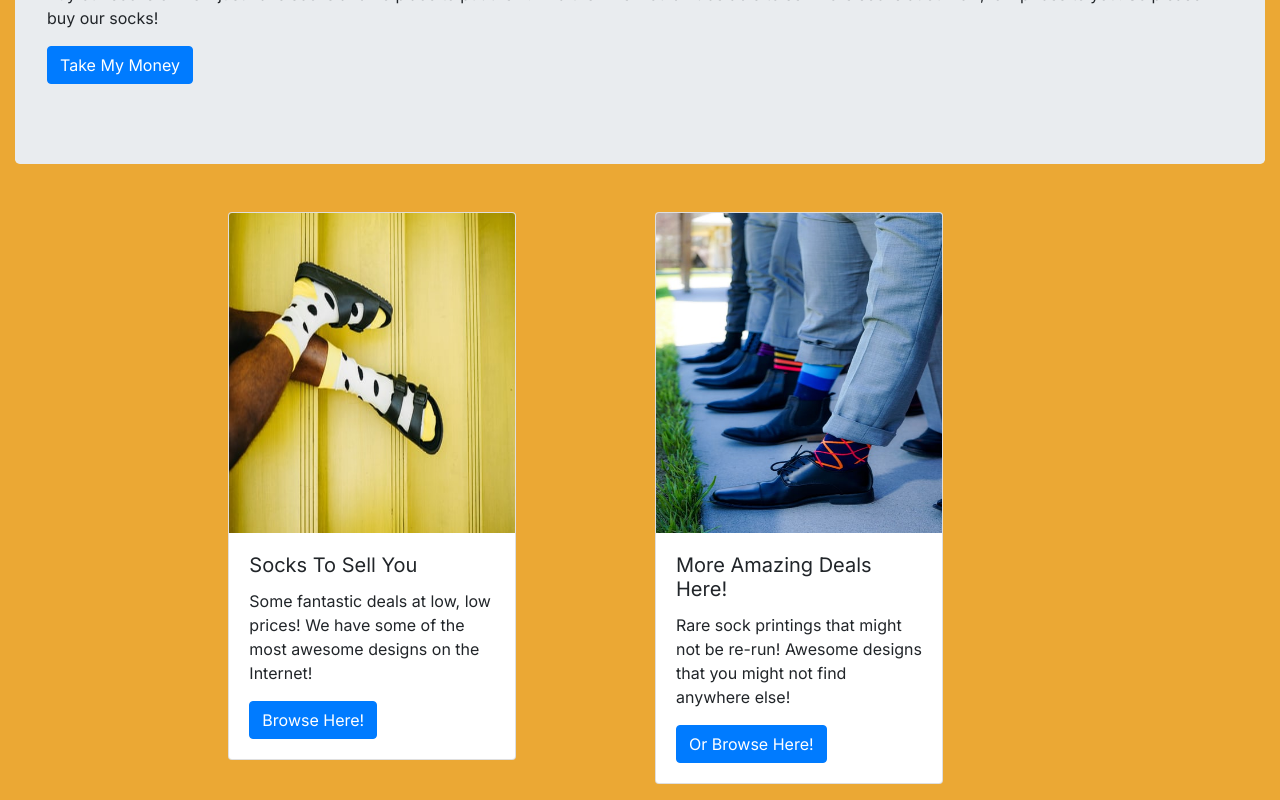
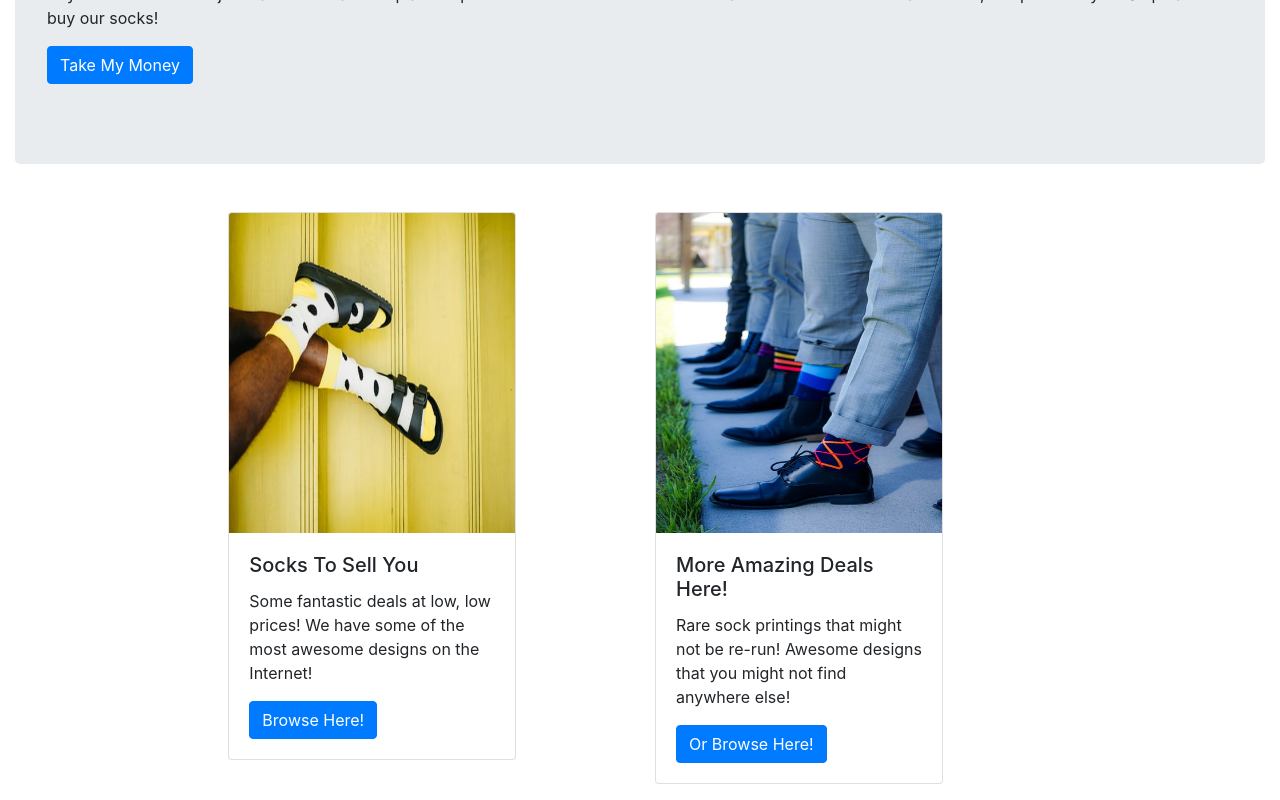
Before and after one commit to kevinconvery/sockpalace, a React (Create React App) app: page / in a window 1280 px wide. Shown: the part 250-1050 px from the top of the page. Built offline with nearby package versions, Linux system fonts and the light colour scheme.

Commit message:
Revert "start styling"
This reverts commit c61577fbe93a4c1f5bbc5e5915551c7fd7eaf25d.

```diff
--- a/src/components/Home/Home.js
+++ b/src/components/Home/Home.js
@@ -1,11 +1,10 @@
-import React from 'react'
-import Container from 'react-bootstrap/Container'
-import Row from 'react-bootstrap/Row'
-import Col from 'react-bootstrap/Col'
-import Jumbotron from 'react-bootstrap/Jumbotron'
-import Button from 'react-bootstrap/Button'
-import Card from 'react-bootstrap/Card'
-import '../../styles/Home.css'
+import React from 'react';
+import Container from 'react-bootstrap/Container';
+import Row from 'react-bootstrap/Row';
+import Col from 'react-bootstrap/Col';
+import Jumbotron from 'react-bootstrap/Jumbotron';
+import Button from 'react-bootstrap/Button';
+import Card from 'react-bootstrap/Card';
 
 const Home = props => (
   <Container fluid>
@@ -29,12 +28,7 @@ const Home = props => (
               Some fantastic deals at low, low prices! We have some of
               the most awesome designs on the Internet!
             </Card.Text>
-            <Button
-              variant="primary"
-              href="/deals"
-            >
-              Browse Here!
-            </Button>
+            <Button variant="primary">Browse Here!</Button>
           </Card.Body>
         </Card>
       </Col>
@@ -47,12 +41,7 @@ const Home = props => (
               Rare sock printings that might not be re-run! Awesome designs that you
               might not find anywhere else!
             </Card.Text>
-            <Button
-              variant="primary"
-              href="/sales"
-            >
-              Or Browse Here!
-            </Button>
+            <Button variant="primary">Or Browse Here!</Button>
           </Card.Body>
         </Card>
       </Col>
--- a/src/components/Sales/Sales.js
+++ b/src/components/Sales/Sales.js
@@ -26,23 +26,13 @@ const Sales = props => {
         <p>
           Here's some socks that we're offering first at the best prices available. Get your walk on.
         </p>
+        <p>
+          <Button variant="primary" className="mx-2">Walk On In</Button>
+          <Button variant="primary" onClick={handleCreateOrder}>Create an Order</Button>
+        </p>
       </Jumbotron>
-      <p>
-        <Button
-          variant="primary"
-          className="mx-2"
-        >
-          Walk On In
-        </Button>
-        <Button
-          variant="primary"
-          onClick={handleCreateOrder}
-        >
-          Create an Order
-        </Button>
-      </p>
     </Container>
-  )
+  );
 }
 
-export default Sales
+export default Sales;
--- a/src/styles/Home.css
+++ /dev/null
@@ -1,7 +0,0 @@
-@import url("https://fonts.googleapis.com/css?family=Inter&display=swap");
-body {
-  background-color: #eba834;
-  font-family: "Inter", sans-serif;
-}
-
-/*# sourceMappingURL=Home.css.map */
--- a/src/styles/_home.scss
+++ /dev/null
@@ -1,6 +0,0 @@
-@import 'variables';
-
-body {
-  background-color: $main-background-colour;
-  font-family: $font-stack;
-}
--- a/src/styles/_variables.scss
+++ /dev/null
@@ -1,4 +0,0 @@
-@import url('https://fonts.googleapis.com/css?family=Inter&display=swap');
-$main-background-colour: #eba834;
-$main-blue-font: #143642;
-$font-stack: 'Inter', sans-serif;
```
Also changed, not shown: 1 other file (tests, documents, lock files or other folders).
